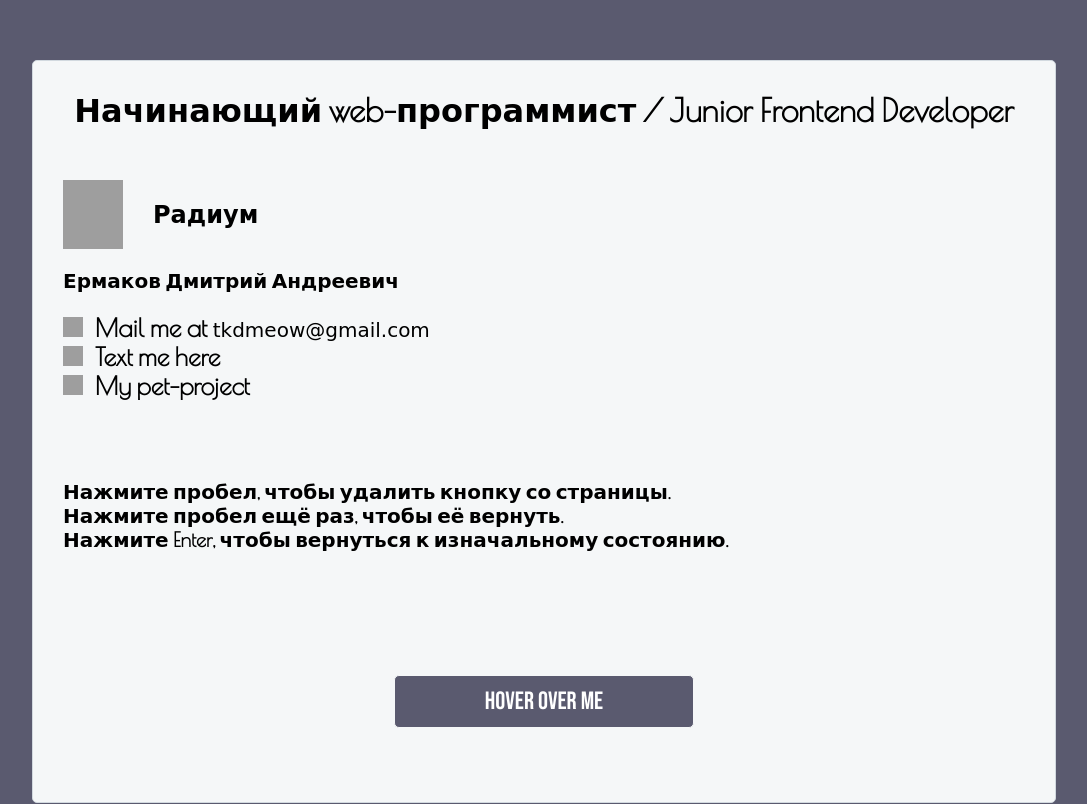
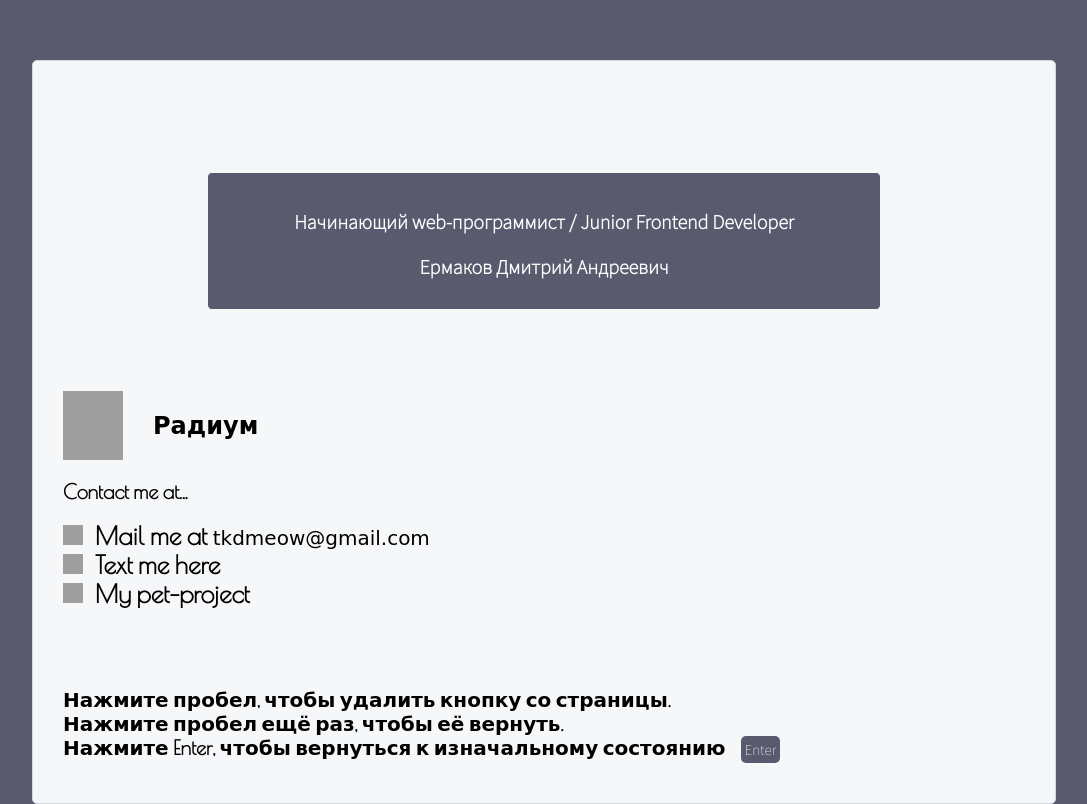
Before and after one commit to thirtythreeboas/test, a plain HTML site: page index.html in a window 1280 px wide. Shown: the whole page, without its empty margins (96-1183 px from the left). Drawn offline with nearby package versions, Linux system fonts and the light colour scheme; grey boxes are pictures that could not be loaded.

Commit message:
some fixes

```diff
--- a/index.html
+++ b/index.html
@@ -5,37 +5,41 @@
     <link rel="stylesheet" href="stylesheet.css">
     <link rel="preconnect" href="https://fonts.googleapis.com">
     <link rel="preconnect" href="https://fonts.gstatic.com" crossorigin>
-    <link href="https://fonts.googleapis.com/css2?family=Bebas+Neue&family=Poiret+One&display=swap" rel="stylesheet">
+    <link href="https://fonts.googleapis.com/css2?family=Bebas+Neue&family=Poiret+One&family=Source+Sans+Pro:wght@200&display=swap" rel="stylesheet">
     <title>Junior Frontend Developer</title>
   </head>
   <body>
     <div class="container">
       <div class="job-application">
-        <h1>Начинающий web-программист / Junior Frontend Developer</h1>
+        <div class="button-div">
+          <button id="button" onclick="handleClick()">
+            <h4>Начинающий web-программист / Junior Frontend Developer</h4>
+            <p>Ермаков Дмитрий Андреевич</p>
+          </button>
+        </div>
         <div class="content">
           <div class="employer">
             <img src="https://hhcdn.ru/employer-logo/3540128.png" alt="Radium">
             <h2>Радиум</h2>
           </div>
           <div class="info">
-            <p>Ермаков Дмитрий Андреевич</p>
+            <p>Contact me at...</p><br>
             <a disabled="disabled" name="tkdmeow@gmail.com">
               <span><img src="https://cdn.icon-icons.com/icons2/2631/PNG/512/gmail_new_logo_icon_159149.png" alt="gmail"></span>Mail me at <span class="mail">tkdmeow@gmail.com</span>
-            </a>
+            </a><br>
             <a href="https://vk.com/id221194315">
               <span><img src="https://upload.wikimedia.org/wikipedia/commons/thumb/f/f3/VK_Compact_Logo_%282021-present%29.svg/2048px-VK_Compact_Logo_%282021-present%29.svg.png" alt="vk"></span>Text me here
-            </a>
+            </a><br>
             <a href="https://github.com/thirtythreeboas/store">
               <span><img src="https://upload.wikimedia.org/wikipedia/commons/thumb/9/91/Octicons-mark-github.svg/2048px-Octicons-mark-github.svg.png" alt="git"></span>My pet-project
             </a>
           </div>
         </div>
       </div>
-      <p class="description">Нажмите пробел, чтобы удалить кнопку со страницы. <br> Нажмите пробел ещё раз, чтобы её вернуть. <br> Нажмите <b>Enter</b>, чтобы вернуться к изначальному состоянию.</p>
-      <div class="button-div">
-        <button id="button" onclick="handleClick()">Hover Over Me</button>
-      </div>
+      <p class="description">Нажмите пробел, чтобы удалить кнопку со страницы. <br> Нажмите пробел ещё раз, чтобы её вернуть. <br> Нажмите <b>Enter</b>, чтобы вернуться к изначальному состоянию<button class="reset" onclick="reset()">Enter</button></p>
     </div>
+
+
     <script src="script.js"></script>
   </body>
 </html>
--- a/script.js
+++ b/script.js
@@ -8,11 +8,12 @@ const handleClick = param => {
   button.addEventListener('mouseout', mouseOut);
 };
 
-// const reset = () => {
-//   button.style.color = '#fff';
-//   button.style.display = 'flex';
-//   handleClick('reset');
-// }
+const reset = () => {
+  button.style.color = '#fff';
+  button.style.display = 'flex';
+  button.focus();
+  handleClick('reset');
+}
 
 window.onkeydown = function(e) {
   if (e.keyCode == 32) {
@@ -23,11 +24,3 @@ window.onkeydown = function(e) {
     }
   }
 }
-
-window.onkeyup = function(e) {
-  if (e.keyCode == 13) {
-    button.style.color = '#fff';
-    button.style.display = 'flex';
-    handleClick('reset');
-  }
-}
--- a/stylesheet.css
+++ b/stylesheet.css
@@ -17,17 +17,14 @@ html {
   flex-direction: column;
   margin: 0 auto;
   width: 80%;
-  /* height: 400px; */
   margin-top: 60px;
   background-color: #f5f7f8;
   border: 1px solid #d2d9df;
   border-radius: 5px;
 }
 
-h1 {
-  text-align: center;
-  margin-top: 0;
-  margin-bottom: 50px;
+h4 {
+  margin-bottom: 0;
 }
 
 h2 {
@@ -35,7 +32,8 @@ h2 {
 }
 
 .job-application {
-  width: 100%;
+  display: flex;
+  flex-direction: column;
   padding: 30px;
 }
 
@@ -54,9 +52,11 @@ h2 {
 }
 
 .info {
-  display: flex;
-  flex-direction: column;
   font-weight: 500;
+}
+
+.info p {
+  margin-bottom: 0;
 }
 
 .info span img {
@@ -86,24 +86,25 @@ a {
 .description {
   padding: 30px;
   text-align: justify;
+  margin-bottom: 10px;
 }
 
 .button-div {
   display: flex;
   justify-content: center;
   align-items: center;
-  width: 100%;
-  height: 200px;
-  max-height: 400px;
+  height: 300px;
 }
 
 button {
   display: flex;
+  flex-direction: column;
   justify-content: center;
   align-items: center;
-  width: 300px;
-  font-size: 25px;
-  font-family: 'Bebas Neue', cursive;
+  width: 70%;
+  height: auto;
+  font-size: 20px;
+  font-family: 'Source Sans Pro', sans-serif;
   color: #fff;
   background-color: #5a5a6f;
   border: 1px solid #f5f7f8;
@@ -121,5 +122,16 @@ button:hover {
 }
 
 .reset {
+  display: inline;
   width: auto;
+  font-size: 15px;
+  border: none;
+  padding: 4px;
+  margin: 0;
+  margin-left: 15px;
 }
+
+.reset:hover {
+  font-family: 'Source Sans Pro', sans-serif;
+  border: none;
+}
```
